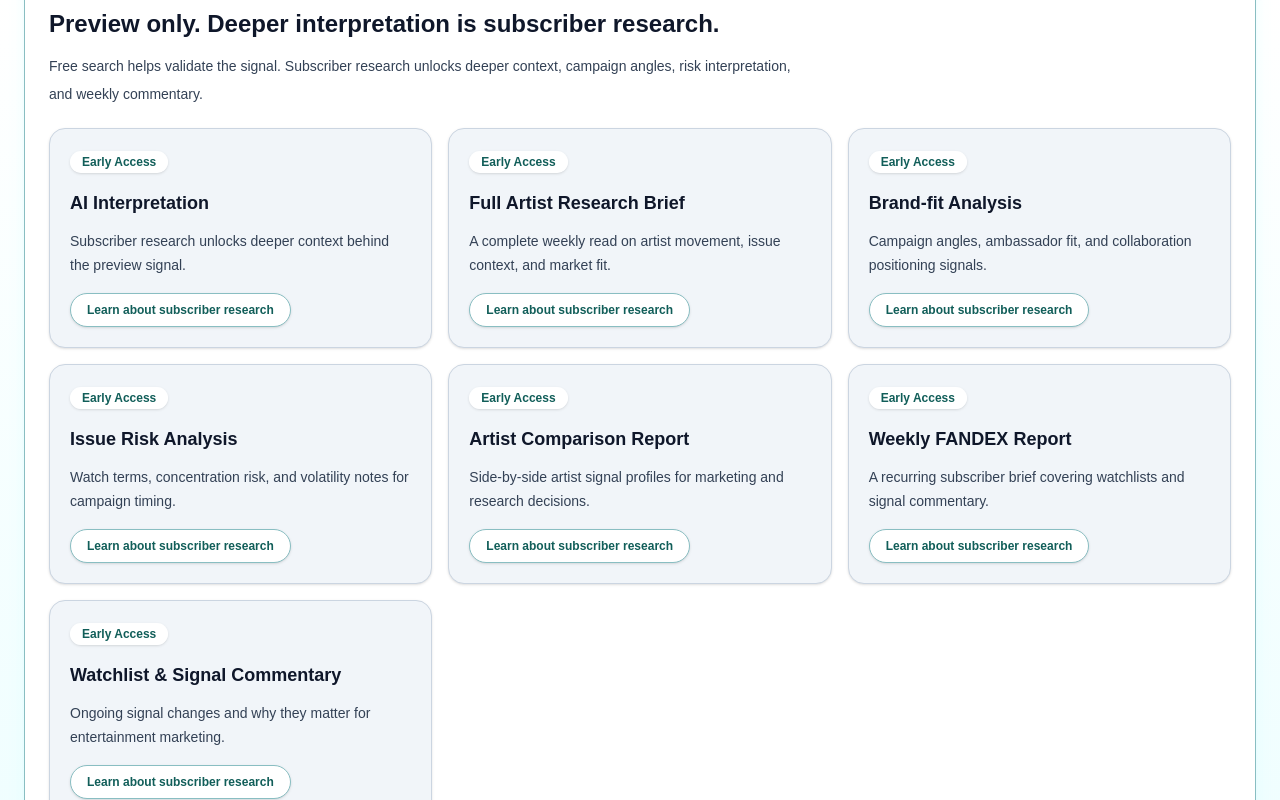
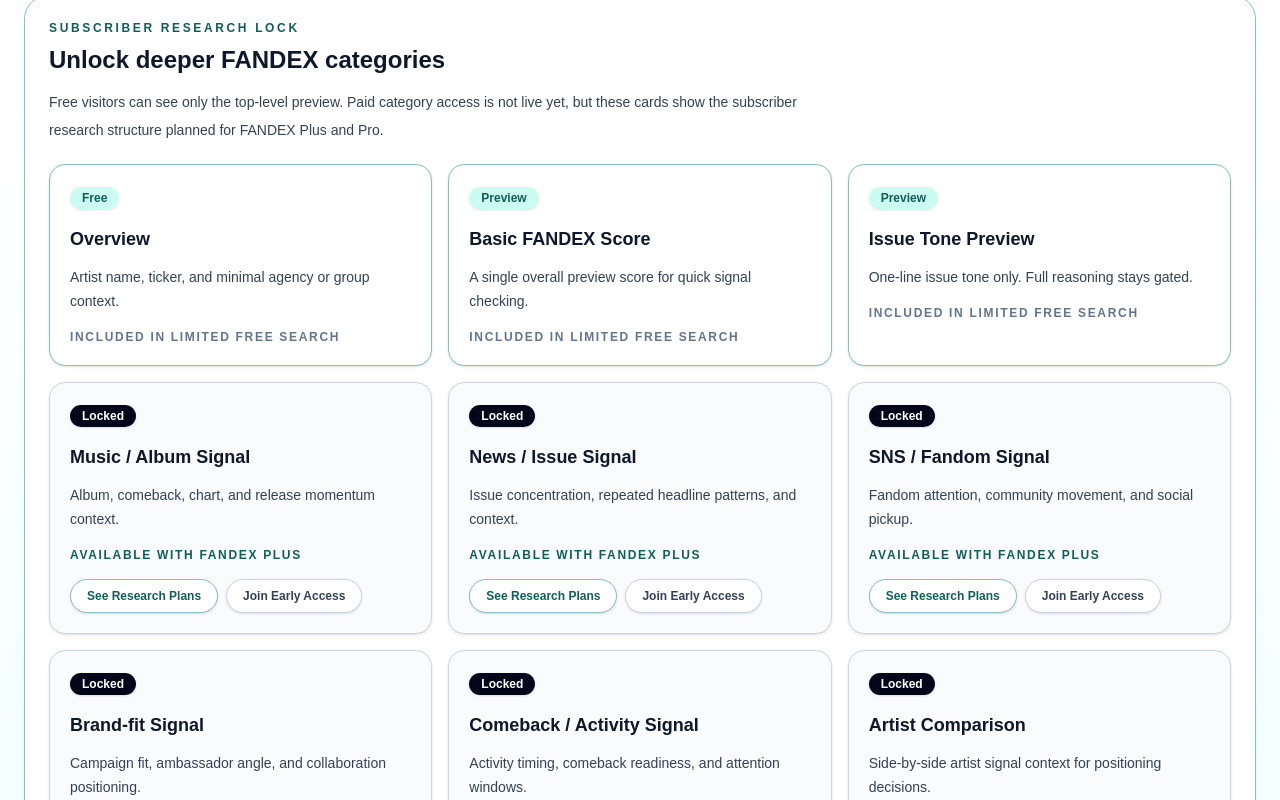
Before and after one commit to kpopmaker/fandex, a Next.js app: page /search in a window 1280 px wide. Shown: the part 1100-1900 px from the top of the page. Built offline with nearby package versions, Linux system fonts and the light colour scheme.

Commit message:
feat: add paid category gate structure

```diff
--- a/app/page.tsx
+++ b/app/page.tsx
@@ -350,21 +350,21 @@
 }
 
 const publicPreviewItems = [
-  'Artist quick search',
-  'Public ranking snapshot',
+  'Overview',
+  'Basic FANDEX Score',
   'Issue tone preview',
-  'Sample report',
-  'SNS signal archive preview',
+  'Limited artist metadata',
+  'Sample report CTA',
 ];
 
 const earlyAccessReportItems = [
+  'Music / Album Signal',
+  'News / Issue Signal',
+  'SNS / Fandom Signal',
+  'Brand-fit analysis',
+  'Artist comparison',
   'AI interpretation',
-  'Full artist research brief',
-  'Brand-fit analysis',
-  'Issue risk analysis',
-  'Artist comparison report',
   'Weekly FANDEX report',
-  'Watchlist and signal commentary',
 ];
 
 const snsResearchFunnelSteps = [
@@ -378,11 +378,11 @@
   },
   {
     title: 'Read the preview',
-    copy: 'Free pages show ranking snapshots, sample interpretation, and signal previews before subscription.',
+    copy: 'Free pages show only a limited preview: artist identity, basic score, and issue tone.',
   },
   {
-    title: 'Unlock deeper research',
-    copy: 'Early Access subscribers receive AI interpretation, comparison briefs, and weekly FANDEX reports.',
+    title: 'Review paid category unlocks',
+    copy: 'Early Access subscribers are planned to receive category research, AI interpretation, comparisons, and weekly reports.',
   },
 ];
 
@@ -679,8 +679,9 @@
           </p>
           <p className="mt-3 max-w-2xl text-sm leading-7 text-slate-600">
             FANDEX Signal content published on Instagram, X, and LinkedIn can
-            bring readers back to the website for source context, free previews,
-            sample reports, and Early Access subscriber research.
+            bring readers back to the website for a limited free preview, sample
+            reports, paid category unlock previews, and Early Access subscriber
+            research.
           </p>
 
           <div className="mt-5 flex flex-wrap gap-3">
@@ -688,13 +689,13 @@
               href="/search"
               className="rounded-full bg-slate-950 px-5 py-3 text-sm font-black text-white shadow-sm hover:bg-slate-800"
             >
-              Search Artist Preview
+              Try Limited Free Search
             </Link>
             <Link
               href="/research"
               className="rounded-full border border-slate-200 bg-white px-5 py-3 text-sm font-black text-slate-700 shadow-sm hover:border-cyan-300 hover:text-cyan-700"
             >
-              Explore Subscriber Research
+              See Paid Research Categories
             </Link>
             <a
               href="#waitlist-form"
@@ -720,12 +721,12 @@
         <div className="grid gap-4 md:grid-cols-2">
           <EarlyAccessCard
             eyebrow="Free Preview"
-            title="What visitors can try first"
+            title="Limited search preview"
             items={publicPreviewItems}
           />
           <EarlyAccessCard
             eyebrow="Subscriber Research"
-            title="Coming soon for Early Access subscribers"
+            title="Category research unlocks"
             items={earlyAccessReportItems}
           />
         </div>
--- a/app/research/page.tsx
+++ b/app/research/page.tsx
@@ -2,29 +2,29 @@
 
 const subscriberFeatures = [
   {
+    title: 'Music / Album Signal',
+    description:
+      'Album, comeback, chart, and release momentum context for subscriber research.',
+  },
+  {
+    title: 'News / Issue Signal',
+    description:
+      'Issue concentration, repeated headline patterns, and watch context beyond the free tone.',
+  },
+  {
+    title: 'SNS / Fandom Signal',
+    description:
+      'Fandom attention, community movement, and social pickup for tracked artists.',
+  },
+  {
+    title: 'Artist Comparison',
+    description:
+      'Side-by-side artist category profiles for positioning and research decisions.',
+  },
+  {
     title: 'AI Interpretation',
     description:
-      'Expand free preview signals into AI-assisted summaries that explain why an artist signal matters.',
-  },
-  {
-    title: 'Full Artist Research Brief',
-    description:
-      'Organize fandom, activity, issue, chart, and brand signals into one research-ready artist brief.',
-  },
-  {
-    title: 'Brand-fit Analysis',
-    description:
-      'Review collaboration, ambassador, and campaign-fit angles from a marketing perspective.',
-  },
-  {
-    title: 'Issue Risk Analysis',
-    description:
-      'Interpret controversy, rumor, contract, hiatus, and concentration risk signals before campaigns move.',
-  },
-  {
-    title: 'Artist Comparison Report',
-    description:
-      'Compare fandom, brand, issue, and momentum signals across artists for positioning decisions.',
+      'AI-assisted summaries that explain why an artist signal matters.',
   },
   {
     title: 'Weekly FANDEX Report',
@@ -41,35 +41,40 @@
 const planPreview = [
   {
     name: 'Free Preview',
-    description: 'For visitors who want a quick signal check after seeing SNS content.',
+    unlock: '3 preview categories',
+    description:
+      'For visitors who want a limited signal check after seeing SNS content.',
     items: [
-      'Artist quick search',
-      'Public ranking snapshot',
+      'Overview',
+      'Basic FANDEX Score',
       'Issue tone preview',
-      'Sample report',
-      'Limited signal preview',
     ],
   },
   {
     name: 'FANDEX Plus',
-    description: 'For fans, marketers, and industry watchers who need recurring context.',
+    unlock: '6 subscriber categories',
+    description:
+      'For fans, marketers, and industry watchers who need recurring category context.',
     items: [
-      'AI interpretation',
-      'Full artist brief',
-      'Weekly FANDEX report',
-      'Artist comparison brief',
-      'Watchlist commentary',
+      'Music / Album Signal',
+      'News / Issue Signal',
+      'SNS / Fandom Signal',
+      'Artist Comparison',
+      'AI Interpretation',
+      'Weekly Research Report',
     ],
   },
   {
     name: 'FANDEX Pro',
+    unlock: '6 advanced research categories',
     description: 'For brand, campaign, and portfolio research use cases.',
     items: [
-      'Brand-fit analysis',
-      'Issue risk memo',
-      'Portfolio/interview-ready industry brief',
-      'Custom artist research request',
-      'Campaign angle memo',
+      'Brand-fit Signal',
+      'Issue Risk Analysis',
+      'Campaign Angle Memo',
+      'Custom Artist Research Request',
+      'Portfolio / Interview-ready Industry Brief',
+      'Watchlist & Signal Commentary',
     ],
   },
 ];
@@ -115,9 +120,10 @@
                 From quick search to full artist intelligence
               </h1>
               <p className="mt-5 max-w-3xl text-base leading-8 text-slate-600">
-                Free search shows the surface signal. Subscriber research
-                explains why the signal matters. FANDEX helps turn K-pop issue,
-                fandom, chart, and brand signals into marketing insight.
+                Free search shows only the surface signal. Subscriber research
+                is structured around paid category unlocks: music, issue, SNS,
+                comparison, AI interpretation, weekly reports, and Pro research
+                memos. Paid access is not live yet.
               </p>
             </div>
 
@@ -132,7 +138,7 @@
                 href="/search"
                 className="rounded-full border border-slate-200 bg-white px-5 py-3 text-sm font-black text-slate-700 shadow-sm hover:border-cyan-300 hover:text-cyan-700"
               >
-                Try Free Search
+                Try Limited Free Search
               </Link>
               <Link
                 href="/sample-report"
@@ -147,11 +153,15 @@
         <section className="rounded-3xl border border-slate-200 bg-white p-6 shadow-sm">
           <div className="mb-5">
             <p className="text-xs font-black uppercase tracking-[0.22em] text-cyan-600">
-              Subscriber features
+              Subscriber categories
             </p>
             <h2 className="mt-2 text-2xl font-black">
-              What Early Access research is designed to unlock
+              What Early Access subscriber research is designed to unlock
             </h2>
+            <p className="mt-3 max-w-3xl text-sm leading-7 text-slate-600">
+              Subscriber category access is currently shown as a beta preview.
+              Pricing will be validated during Early Access.
+            </p>
           </div>
 
           <div className="grid gap-4 md:grid-cols-2 xl:grid-cols-3">
@@ -177,14 +187,15 @@
         <section className="rounded-3xl border border-cyan-200 bg-white p-6 shadow-lg shadow-cyan-100/60">
           <div className="mb-5">
             <p className="text-xs font-black uppercase tracking-[0.22em] text-cyan-600">
-              Plan structure preview
+              Category unlock preview
             </p>
             <h2 className="mt-2 text-2xl font-black">
               Free Preview / FANDEX Plus / FANDEX Pro
             </h2>
             <p className="mt-3 max-w-3xl text-sm leading-7 text-slate-600">
-              No pricing is set yet. Pricing will be validated during Early
-              Access after report demand and subscriber use cases are clearer.
+              Paid access is not live yet. These cards show the planned Free,
+              Plus, and Pro category boundaries without checkout, login, or
+              subscription checks.
             </p>
           </div>
 
@@ -197,6 +208,9 @@
                 <h3 className="text-xl font-black text-slate-950">
                   {plan.name}
                 </h3>
+                <p className="mt-3 w-fit rounded-full bg-white px-3 py-1 text-xs font-black text-cyan-700 shadow-sm">
+                  {plan.unlock}
+                </p>
                 <p className="mt-2 text-sm leading-6 text-slate-600">
                   {plan.description}
                 </p>
@@ -210,6 +224,12 @@
                     </li>
                   ))}
                 </ul>
+                <Link
+                  href="/#waitlist-form"
+                  className="mt-5 inline-flex rounded-full border border-cyan-200 bg-white px-4 py-2 text-xs font-black text-cyan-700 shadow-sm hover:bg-cyan-50"
+                >
+                  Join Early Access
+                </Link>
               </article>
             ))}
           </div>
--- a/app/sample-report/page.tsx
+++ b/app/sample-report/page.tsx
@@ -137,7 +137,10 @@
               <p className="mt-5 max-w-3xl text-base leading-8 text-slate-600">
                 A preview of how FANDEX translates K-pop market signals into
                 entertainment marketing insight. This sample brief uses IVE as
-                an example artist for Early Access report validation.
+                an example artist for Early Access report validation. This is a
+                sample of subscriber research output; free users only see a
+                limited preview, and full category breakdown is reserved for
+                subscriber research.
               </p>
             </div>
 
@@ -146,7 +149,13 @@
                 href="/#early-access"
                 className="rounded-full bg-cyan-500 px-5 py-3 text-sm font-black text-white shadow-sm hover:bg-cyan-400"
               >
-                Back to Early Access
+                Join Early Access
+              </Link>
+              <Link
+                href="/research"
+                className="rounded-full border border-cyan-200 bg-cyan-50 px-5 py-3 text-sm font-black text-cyan-700 shadow-sm hover:bg-cyan-100"
+              >
+                See Paid Research Categories
               </Link>
               <Link
                 href="/"
@@ -282,12 +291,12 @@
                 Early Access Report
               </p>
               <h2 className="mt-2 text-2xl font-black">
-                What the paid report includes
+                Subscriber research category examples
               </h2>
               <p className="mt-3 text-sm leading-7 text-slate-600">
-                The paid report is designed as a weekly entertainment marketing
-                brief for teams that need artist monitoring, campaign context,
-                and signal change commentary.
+                This sample shows only part of the planned subscriber research
+                output. Free users see a limited preview; full category
+                breakdowns are reserved for subscriber research.
               </p>
             </div>
             <div className="grid gap-3 md:grid-cols-2">
@@ -324,19 +333,19 @@
                 href="/research"
                 className="rounded-full bg-slate-950 px-5 py-3 text-sm font-black text-white shadow-sm hover:bg-slate-800"
               >
-                See Subscriber Research
+                See Paid Research Categories
               </Link>
               <Link
                 href="/search"
                 className="rounded-full border border-slate-200 bg-white px-5 py-3 text-sm font-black text-slate-700 shadow-sm hover:border-cyan-300 hover:text-cyan-700"
               >
-                Try the free artist search
+                Try Limited Free Search
               </Link>
               <Link
                 href="/#waitlist-form"
                 className="rounded-full bg-cyan-500 px-5 py-3 text-sm font-black text-white shadow-sm hover:bg-cyan-400"
               >
-                Request Early Access
+                Join Early Access
               </Link>
               <Link
                 href="/"
--- a/app/search/page.tsx
+++ b/app/search/page.tsx
@@ -6,41 +6,61 @@
 import { getArtistPriceHistoryV4 } from '../data/v4/artistPriceHistory';
 import { getArtistRankingRowsV4 } from '../data/v4/artistRanking';
 
-const lockedResearchItems = [
+const categoryGateItems = [
+  {
+    title: 'Overview',
+    status: 'Free',
+    description: 'Artist name, ticker, and minimal agency or group context.',
+  },
+  {
+    title: 'Basic FANDEX Score',
+    status: 'Preview',
+    description: 'A single overall preview score for quick signal checking.',
+  },
+  {
+    title: 'Issue Tone Preview',
+    status: 'Preview',
+    description: 'One-line issue tone only. Full reasoning stays gated.',
+  },
+  {
+    title: 'Music / Album Signal',
+    status: 'Locked',
+    description: 'Album, comeback, chart, and release momentum context.',
+  },
+  {
+    title: 'News / Issue Signal',
+    status: 'Locked',
+    description: 'Issue concentration, repeated headline patterns, and context.',
+  },
+  {
+    title: 'SNS / Fandom Signal',
+    status: 'Locked',
+    description: 'Fandom attention, community movement, and social pickup.',
+  },
+  {
+    title: 'Brand-fit Signal',
+    status: 'Locked',
+    description: 'Campaign fit, ambassador angle, and collaboration positioning.',
+  },
+  {
+    title: 'Comeback / Activity Signal',
+    status: 'Locked',
+    description: 'Activity timing, comeback readiness, and attention windows.',
+  },
+  {
+    title: 'Artist Comparison',
+    status: 'Locked',
+    description: 'Side-by-side artist signal context for positioning decisions.',
+  },
   {
     title: 'AI Interpretation',
-    description:
-      'Subscriber research unlocks deeper context behind the preview signal.',
+    status: 'Locked',
+    description: 'AI-assisted explanation of why the signal matters.',
   },
   {
-    title: 'Full Artist Research Brief',
-    description:
-      'A complete weekly read on artist movement, issue context, and market fit.',
-  },
-  {
-    title: 'Brand-fit Analysis',
-    description:
-      'Campaign angles, ambassador fit, and collaboration positioning signals.',
-  },
-  {
-    title: 'Issue Risk Analysis',
-    description:
-      'Watch terms, concentration risk, and volatility notes for campaign timing.',
-  },
-  {
-    title: 'Artist Comparison Report',
-    description:
-      'Side-by-side artist signal profiles for marketing and research decisions.',
-  },
-  {
-    title: 'Weekly FANDEX Report',
-    description:
-      'A recurring subscriber brief covering watchlists and signal commentary.',
-  },
-  {
-    title: 'Watchlist & Signal Commentary',
-    description:
-      'Ongoing signal changes and why they matter for entertainment marketing.',
+    title: 'Weekly Research Report',
+    status: 'Locked',
+    description: 'Recurring watchlist, category movement, and signal commentary.',
   },
 ];
 
@@ -115,9 +135,10 @@
               </h1>
               <p className="mt-5 max-w-3xl text-base leading-8 text-slate-600">
                 Check a K-pop artist or issue you saw from FANDEX Signal content.
-                Free preview shows basic artist signal context and issue tone.
-                Full AI interpretation and research briefs are reserved for
-                Early Access subscriber research.
+                Free search is intentionally limited to identity, a basic overall
+                FANDEX score, and one issue tone preview. Category breakdowns,
+                AI interpretation, comparisons, and weekly reports are reserved
+                for Early Access subscriber research.
               </p>
             </div>
 
@@ -126,7 +147,7 @@
                 href="/research"
                 className="rounded-full bg-slate-950 px-5 py-3 text-sm font-black text-white shadow-sm hover:bg-slate-800"
               >
-                Learn about subscriber research
+                Explore Subscriber Research
               </Link>
               <Link
                 href="/sample-report"
@@ -197,23 +218,33 @@
               Subscriber Research Lock
             </p>
             <h2 className="mt-2 text-2xl font-black">
-              Preview only. Deeper interpretation is subscriber research.
+              Unlock deeper FANDEX categories
             </h2>
             <p className="mt-3 max-w-3xl text-sm leading-7 text-slate-600">
-              Free search helps validate the signal. Subscriber research unlocks
-              deeper context, campaign angles, risk interpretation, and weekly
-              commentary.
+              Free visitors can see only the top-level preview. Paid category
+              access is not live yet, but these cards show the subscriber
+              research structure planned for FANDEX Plus and Pro.
             </p>
           </div>
 
           <div className="grid gap-4 md:grid-cols-2 xl:grid-cols-3">
-            {lockedResearchItems.map((item) => (
+            {categoryGateItems.map((item) => (
               <article
                 key={item.title}
-                className="rounded-2xl border border-slate-200 bg-slate-50 p-5 shadow-sm"
+                className={`rounded-2xl border p-5 shadow-sm ${
+                  item.status === 'Locked'
+                    ? 'border-slate-200 bg-slate-50/80'
+                    : 'border-cyan-200 bg-white'
+                }`}
               >
-                <span className="rounded-full bg-white px-3 py-1 text-xs font-black text-cyan-700 shadow-sm">
-                  Early Access
+                <span
+                  className={`rounded-full px-3 py-1 text-xs font-black shadow-sm ${
+                    item.status === 'Locked'
+                      ? 'bg-slate-950 text-white'
+                      : 'bg-cyan-50 text-cyan-700'
+                  }`}
+                >
+                  {item.status === 'Locked' ? 'Locked' : item.status}
                 </span>
                 <h3 className="mt-4 text-lg font-black text-slate-950">
                   {item.title}
@@ -221,12 +252,31 @@
                 <p className="mt-3 text-sm leading-6 text-slate-600">
                   {item.description}
                 </p>
-                <Link
-                  href="/research"
-                  className="mt-4 inline-flex rounded-full border border-cyan-200 bg-white px-4 py-2 text-xs font-black text-cyan-700 shadow-sm hover:bg-cyan-50"
-                >
-                  Learn about subscriber research
-                </Link>
+                {item.status === 'Locked' ? (
+                  <>
+                    <p className="mt-4 text-xs font-black uppercase tracking-[0.14em] text-cyan-700">
+                      Available with FANDEX Plus
+                    </p>
+                    <div className="mt-4 flex flex-wrap gap-2">
+                      <Link
+                        href="/research"
+                        className="rounded-full border border-cyan-200 bg-white px-4 py-2 text-xs font-black text-cyan-700 shadow-sm hover:bg-cyan-50"
+                      >
+                        See Research Plans
+                      </Link>
+                      <Link
+                        href="/#waitlist-form"
+                        className="rounded-full border border-slate-200 bg-white px-4 py-2 text-xs font-black text-slate-700 shadow-sm hover:border-cyan-300 hover:text-cyan-700"
+                      >
+                        Join Early Access
+                      </Link>
+                    </div>
+                  </>
+                ) : (
+                  <p className="mt-4 text-xs font-black uppercase tracking-[0.14em] text-slate-500">
+                    Included in limited free search
+                  </p>
+                )}
               </article>
             ))}
           </div>
@@ -271,9 +321,8 @@
         </span>
       </div>
 
-      <div className="mt-5 grid gap-3 sm:grid-cols-3">
+      <div className="mt-5 grid gap-3 sm:grid-cols-2">
         <PreviewMetric label="FANDEX score" value={artist.score.toFixed(2)} />
-        <PreviewMetric label="Priority" value={String(artist.rankScore)} />
         <PreviewMetric
           label="Issue tone"
           value={artist.issueTone}
@@ -284,6 +333,9 @@
       <p className="mt-4 rounded-2xl border border-slate-200 bg-white p-4 text-sm font-bold leading-6 text-slate-600">
         {artist.signalSummary}
       </p>
+      <p className="mt-3 text-xs font-black uppercase tracking-[0.14em] text-cyan-700">
+        Detailed research is subscriber-only.
+      </p>
 
       <div className="mt-4 flex flex-wrap gap-3">
         <Link
@@ -293,10 +345,10 @@
           View Sample Report
         </Link>
         <Link
-          href="/#waitlist-form"
+          href="/research"
           className="rounded-full bg-cyan-500 px-4 py-2 text-xs font-black text-white shadow-sm hover:bg-cyan-400"
         >
-          Unlock subscriber research
+          Explore Subscriber Research
         </Link>
       </div>
     </article>
@@ -356,14 +408,11 @@
 
 function createSignalSummary({
   issueTone,
-  activeCount,
-  positiveCount,
-  negativeCount,
 }: {
   issueTone: string;
   activeCount: number;
   positiveCount: number;
   negativeCount: number;
 }) {
-  return `${issueTone} issue tone preview based on ${activeCount} active local signal samples. Positive ${positiveCount}, watch ${negativeCount}. Full AI interpretation is reserved for subscriber research.`;
+  return `${issueTone} issue tone preview. Full category reasoning, signal breakdown, and AI interpretation are reserved for subscriber research.`;
 }
```
Also changed, not shown: 5 other files (tests, documents, lock files or other folders).
